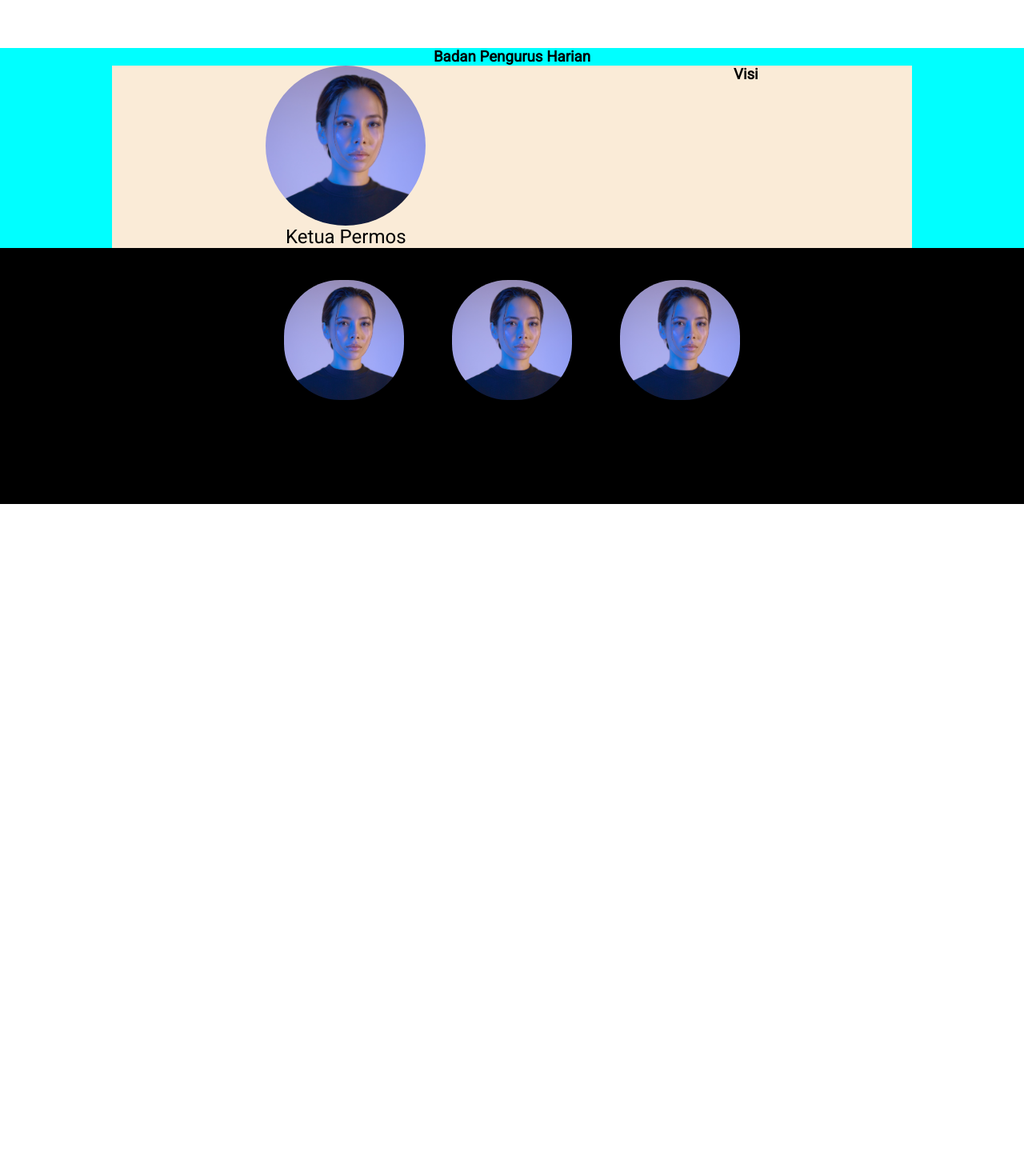
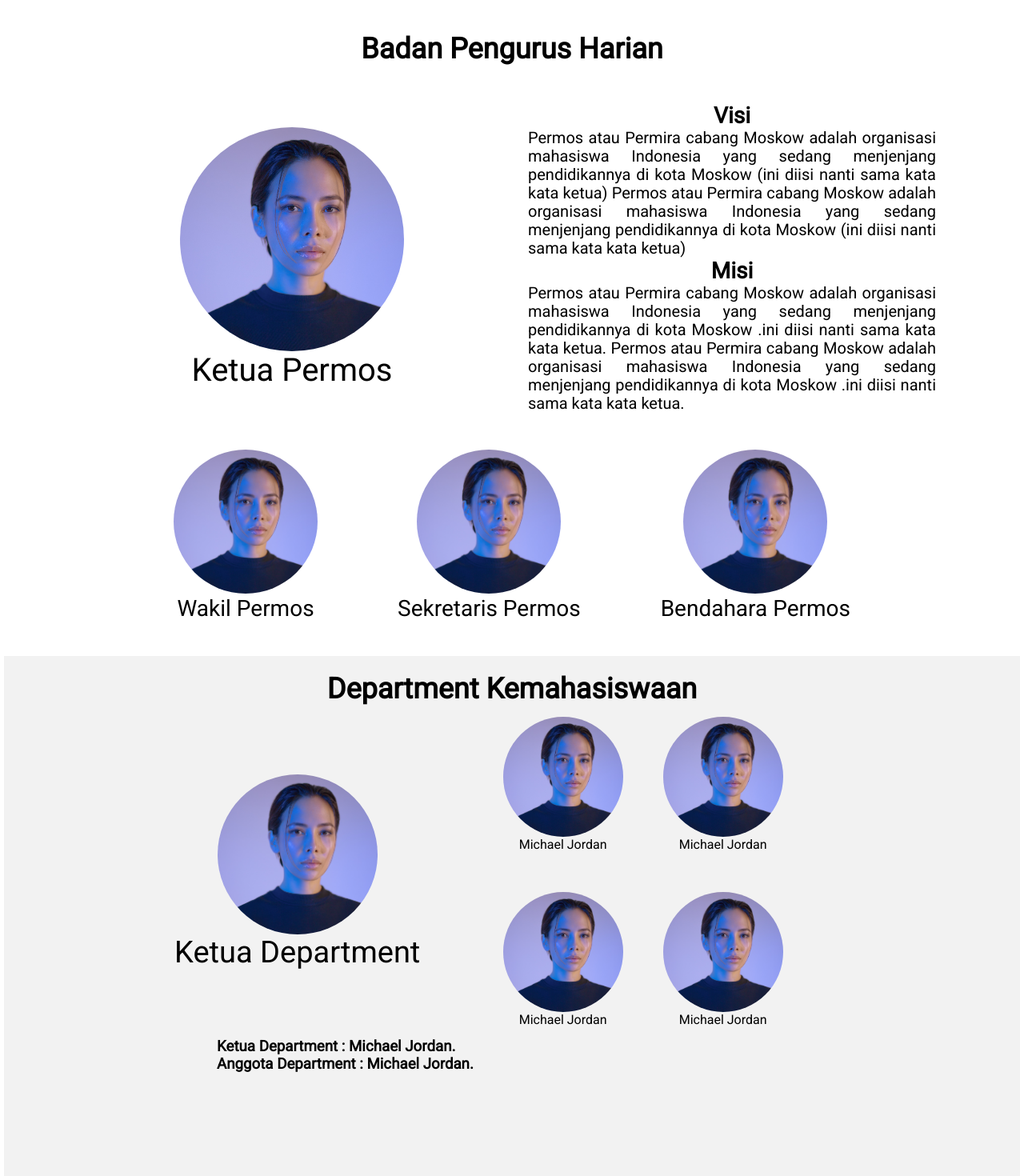
Before and after one commit to akirarizky14/Permos, a React (Create React App) app: page /Aboutus in a window 1280 px wide. Shown: the part 200-1670 px from the top of the page at 80% size. Built offline with nearby package versions, Linux system fonts and the light colour scheme; the HTML template or start-up script is replaced by a standard one.

Commit message:
akr commit

```diff
--- a/src/components/Aboutus/Aboutus.css
+++ b/src/components/Aboutus/Aboutus.css
@@ -6,11 +6,12 @@
     flex-direction: column;
 }
 .container-Aboutus .top-Aboutus{
-    height: 200px;
+    height: 50px;
     display: flex;
     justify-content: center;
     padding: 5px;
     background-color: rgb(255, 255, 255);
+    margin: 50px;
 }
 .container-Aboutus .top-Aboutus .box-Aboutus-name{
     background-color: rgb(255, 255, 255);
@@ -28,49 +29,188 @@
     align-items: center;
 }
 
-.middle-Aboutus .middle-bph{
-    background-color: aqua;
+.bph-Aboutus{
+    width: 100%;
+    height: 820px;
     display: flex;
+    flex-direction: row;
     justify-content: center;
+}
+.bph-Aboutus .middle-bph{
+    width: 1100px;
+    height: 780px;
+    display: flex;
     flex-direction: column;
     align-items: center;
 }
-.middle-Aboutus .middle-bph .aboutus-visi-misi{
+.bph-Aboutus .middle-bph h3{
+    font-size: 36px;
+}
+.bph-Aboutus .middle-bph .container-ketua-permos{
+    background-color: rgb(255, 255, 255);
+    width: 1100px;
+    height: 480px;
+    display: grid;
+    flex-direction: column;
+    grid-template-columns: 1fr 1fr;
+    align-items: center;
+}
+.bph-Aboutus .container-ketua-permos  .image-ketua-permos{
     display: flex;
-    background-color: antiquewhite;
-    width: 1000px;
-    justify-content: space-around;
+    flex-direction: column;
+    justify-content: center;
+    align-items: center;
+}
+.bph-Aboutus .container-ketua-permos  .image-ketua-permos span{
+    font-size: 40px;
+    font-style: normal;
+font-weight: 500;
+font-size: 40px;
+line-height: 47px;
+text-align: center;
+}
+.bph-Aboutus .container-ketua-permos .image-ketua-permos img{
+    width: 280px;
+    height: 280px;
+    object-fit: cover;
+    border-radius: 300px;
+    font-style: normal;
 
 }
+.bph-Aboutus .container-ketua-permos .visi-misi-ketua{
+    display: flex;
+    flex-direction: column;
+    align-items: center;
+    justify-content: center;
+    margin: 20px;
+}
 
-.middle-Aboutus .middle-bph .aboutus-visi-misi .img-ketua{
+.bph-Aboutus .container-ketua-permos .visi-misi-ketua h3{
+    font-size: 28px;
+}
+.bph-Aboutus .container-ketua-permos .visi-misi-ketua span{
+    font-weight: 200;
+    font-size: 20px;
+    line-height: 23px;
+    text-align: justify;
+}
+.wsb-permos{
+    display: flex;
+    flex-direction: row;
+    gap: 100px;
+}
+.wsb-permos .wakil-permos{
+    display: flex;
+    flex-direction: column;
+    align-items: center;
+}
+.wsb-permos .wakil-permos img{
+    width: 180px;
+    height: 180px;
+    object-fit: cover;
+    border-radius: 100px;
+}
+.wsb-permos .wakil-permos span{
+    font-weight: 500;
+font-size: 28px;
+line-height: 38px;
+text-align: center;
+}
+.wsb-permos .sekretaris-permos img{
+    width: 180px;
+    height: 180px;
+    object-fit: cover;
+    border-radius: 100px;
+}
+.wsb-permos .sekretaris-permos span{
+    font-weight: 500;
+    font-size: 28px;
+    line-height: 38px;
     text-align: center;
+}
+.wsb-permos .sekretaris-permos{
+    display: flex;
     flex-direction: column;
+    align-items: center;
+}
+.wsb-permos .bendahara-permos img{
+    width: 180px;
+    height: 180px;
+    object-fit: cover;
+    border-radius: 100px;
+}
+.wsb-permos .bendahara-permos span{
+    font-weight: 500;
+    font-size: 28px;
+    line-height: 38px;
+    text-align: center;
+}
+.wsb-permos .bendahara-permos{
+    display: flex;
+    flex-direction: column;
+    align-items: center;
+}
+
+.department-permos{
+    width: 100%;
+    height: 660px;
+    display: flex;
+    justify-content: center;
+}
+.container-department{
+    background-color: #F2F2F2;
+    width: 1230px;
+    height: 610px;
     display: flex;
     align-items: center;
+    padding: 20px;
+    flex-direction: column;
 }
-.middle-Aboutus .middle-bph .aboutus-visi-misi .img-ketua caption{
-    font-size: 24px;
+.container-department .title-department-permos h1{
+    font-size: 36px;
 }
-.middle-Aboutus .middle-bph .aboutus-visi-misi .foto-ketua{
+.bagan-department-permos {
+    display: flex;
+    flex-direction: row;
+    gap: 20px;
+    width: 70%;
+    height: 415px;
+    justify-content: center;
+    align-items: center;
+}
+.ketua-department{
+    display: flex;
+    flex-direction: column;
+    align-items: center;
+}
+.ketua-department span{
+    font-size: 38px;
+}
+.ketua-department img{
     width: 200px;
     height: 200px;
     object-fit: cover;
     border-radius: 100px;
 }
-
-.wsb-bph{
-    height: 300px;
-    background-color: black;
+.anggota-department{
     display: flex;
-    flex-direction: row;
+    flex-wrap: wrap;
+    gap: 50px;
     justify-content: center;
-    padding: 10px;
+    width: 60%;
 }
-.wsb-bph .foto-wsb img{
+.anggota-department img{
     width: 150px;
     height: 150px;
     object-fit: cover;
     border-radius: 100px;
-    padding: 30px;
 }
+.anggota-dept{
+    display: flex;
+    flex-direction: column;
+    align-items: center;
+}
+.keterangan-department-permos{
+    height: 100px;
+    width: 60%;
+}
--- a/src/components/Aboutus/Aboutus.jsx
+++ b/src/components/Aboutus/Aboutus.jsx
@@ -9,28 +9,69 @@ function Aboutus() {
                 <h1 className='Aboutus-name'>About us</h1>
             </div>
         </div>
-        <div className="middle-Aboutus">
+        <div className="bph-Aboutus">
           <div className="middle-bph">
             <h3>Badan Pengurus Harian</h3>
-            <div className="aboutus-visi-misi">
-              <div className="img-ketua">
-                <img className='foto-ketua' src={people} alt="" />
-                <caption>Ketua Permos</caption>
+            <div className="container-ketua-permos">
+              <div className="image-ketua-permos">
+                <img src={people} alt="foto-ketua"/>
+                <span>Ketua Permos</span>
               </div>
               <div className="visi-misi-ketua">
                 <h3>Visi</h3>
+                <span>Permos atau Permira cabang Moskow adalah organisasi mahasiswa Indonesia yang sedang menjenjang pendidikannya di kota Moskow (ini diisi nanti sama kata kata ketua) Permos atau Permira cabang Moskow adalah organisasi mahasiswa Indonesia yang sedang menjenjang pendidikannya di kota Moskow (ini diisi nanti sama kata kata ketua)</span>
+              <h3>Misi</h3>
+                <span>Permos atau Permira cabang Moskow adalah organisasi mahasiswa Indonesia yang sedang menjenjang pendidikannya di kota Moskow .ini diisi nanti sama kata kata ketua. Permos atau Permira cabang Moskow adalah organisasi mahasiswa Indonesia yang sedang menjenjang pendidikannya di kota Moskow .ini diisi nanti sama kata kata ketua.</span>
+              </div>
+            </div>
+            <div className="wsb-permos">
+                <div className="wakil-permos">
+                  <img src={people} alt="wakil" />
+                  <span>Wakil Permos</span>
+                </div>
+                <div className="sekretaris-permos">
+                  <img src={people} alt="wakil" />
+                  <span>Sekretaris Permos</span>
+                </div>
+                <div className="bendahara-permos">
+                  <img src={people} alt="wakil" />
+                  <span>Bendahara Permos</span>
                 </div>
               </div>
           </div>
-          <div className="wsb-bph">
-            <div className="foto-wsb">
+        </div>
+          <div className="department-permos">
+            <div className="container-department">
+              <div className="title-department-permos">
+                <h1>Department Kemahasiswaan</h1>
+              </div>
+              <div className="bagan-department-permos">
+                <div className="ketua-department">
                     <img src={people} alt="" />
+                    <span>Ketua Department</span>
                 </div>
-            <div className="foto-wsb">
+                <div className="anggota-department">
+                  <div className="anggota-dept">
                     <img src={people} alt="" />
+                    <span>Michael Jordan</span>
                   </div>
-            <div className="foto-wsb">
+                  <div className="anggota-dept">
                     <img src={people} alt="" />
+                    <span>Michael Jordan</span>
+                  </div>
+                  <div className="anggota-dept">
+                    <img src={people} alt="" />
+                    <span>Michael Jordan</span>
+                  </div>
+                  <div className="anggota-dept">
+                    <img src={people} alt="" />
+                    <span>Michael Jordan</span>
+                  </div>
+                </div>
+              </div>
+              <div className="keterangan-department-permos">
+                <h3>Ketua Department : Michael Jordan. </h3>
+                <h3>Anggota Department : Michael Jordan. </h3>
               </div>
             </div>
           </div>
```
Lines whose indentation alone changed are shown as unchanged.
